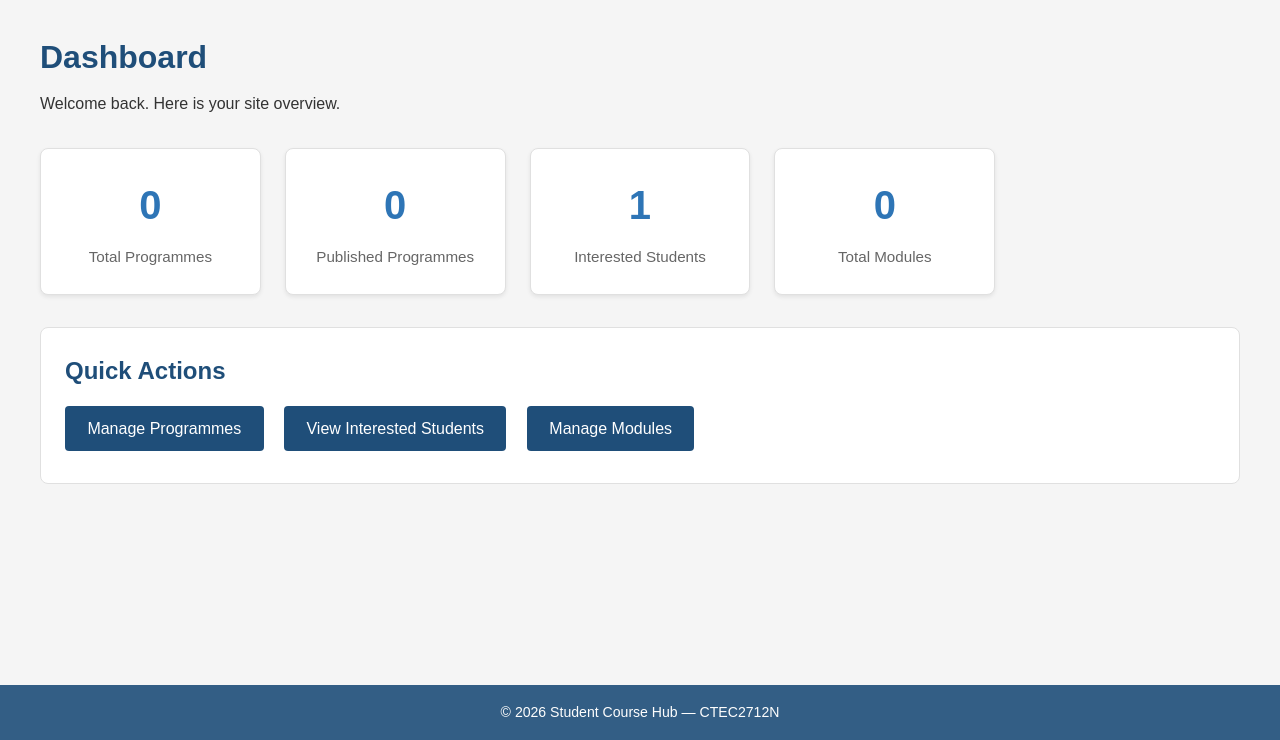
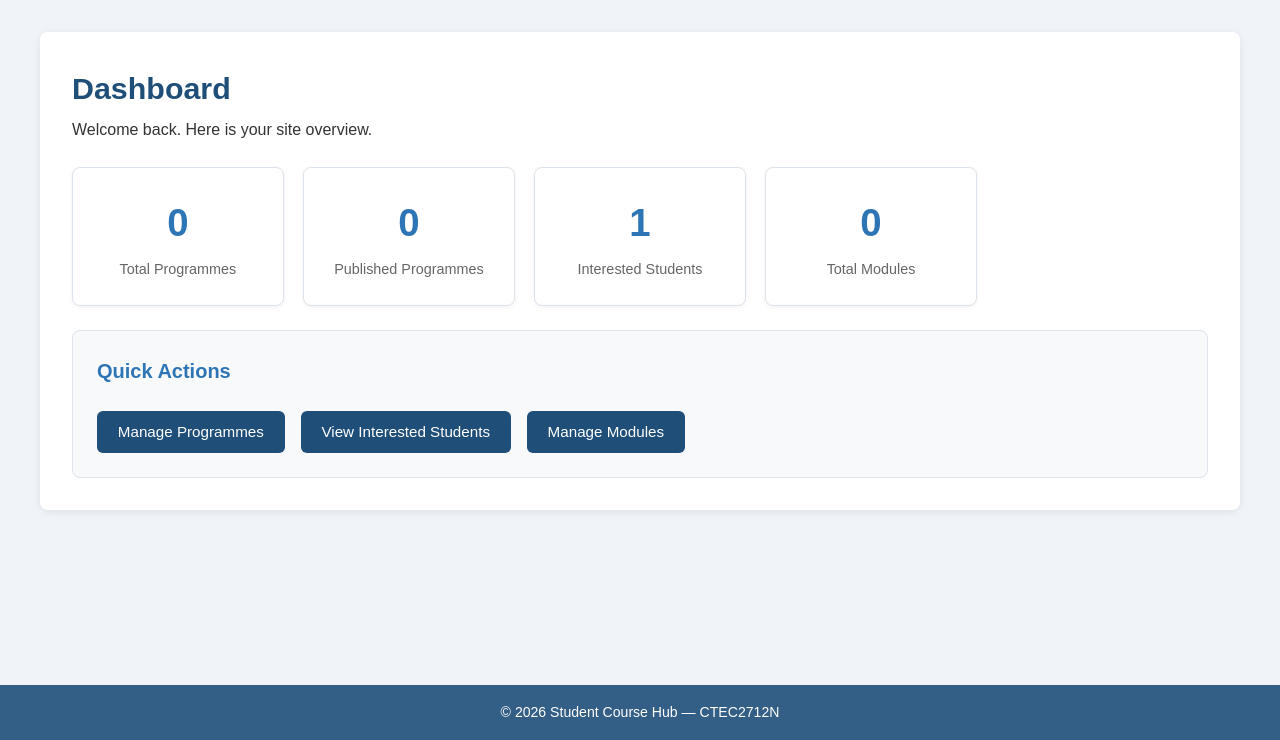
Before and after one commit to Khandakar-59038/WEBTECH-21, a PHP site: page /admin/index.php in a window 1280 px wide. Shown: the part 60-800 px from the top of the page. Run offline with PHP 8.4, Linux system fonts and the light colour scheme; the visitor is signed in with stand-in values (Sample User, id 1); data that the repository does not hold is empty; a stand-in replaces the project's code that opens the database connection; some libraries are stand-ins or nearby versions.

Commit message:
style: Add admin panel CSS

```diff
--- a/css/admin.css
+++ b/css/admin.css
@@ -1,219 +1,211 @@
 /* css/admin.css — Admin panel styles */
 /* CTEC2712N — Musanna Khandakar */
 
-/* ── Admin Layout ── */
+/* ── Admin main layout ── */
 .admin-main {
-    padding: 2rem;
-    min-height: calc(100vh - 140px);
+    background: #f0f4f8;
+    min-height: calc(100vh - 120px);
+    padding: 2rem 1.5rem;
 }
-
 .admin-container {
     max-width: 1200px;
     margin: 0 auto;
+    background: #ffffff;
+    border-radius: 8px;
+    padding: 2rem;
+    box-shadow: 0 2px 8px rgba(0,0,0,0.08);
+}
+.admin-container h1 {
+    color: #1F4E79;
+    margin-bottom: 0.3rem;
+    font-size: 1.9rem;
+}
+.admin-container h2 {
+    color: #2E75B6;
+    margin: 1.8rem 0 0.8rem;
+    font-size: 1.25rem;
+    padding-bottom: 0.3rem;
+    border-bottom: 2px solid #D6E4F0;
 }
 
-.admin-container h1 {
-    color: #1F4E79;
-    margin-bottom: 0.5rem;
-}
-
-/* ── Stats Grid ── */
+/* ── Stats grid on dashboard ── */
 .stats-grid {
     display: grid;
     grid-template-columns: repeat(auto-fill, minmax(200px, 1fr));
-    gap: 1.5rem;
-    margin: 2rem 0;
+    gap: 1.2rem;
+    margin: 1.5rem 0;
 }
-
 .stat-card {
     background: #ffffff;
-    border: 1px solid #e0e0e0;
+    border: 1px solid #dde3ea;
     border-radius: 8px;
     padding: 1.5rem;
     text-align: center;
-    box-shadow: 0 2px 4px rgba(0,0,0,0.08);
+    box-shadow: 0 1px 4px rgba(0,0,0,0.06);
+}
+.stat-card h2 {
+    font-size: 2.4rem;
+    color: #2E75B6;
+    border: none;
+    margin: 0 0 0.3rem;
+    padding: 0;
+}
+.stat-card p {
+    color: #666;
+    font-size: 0.9rem;
+    margin: 0;
 }
 
-.stat-card h2 {
-    font-size: 2.5rem;
-    color: #2E75B6;
-    margin-bottom: 0.5rem;
+/* ── Quick links section ── */
+.quick-links {
+    background: #f8f9fb;
+    border: 1px solid #dde3ea;
+    border-radius: 8px;
+    padding: 1.5rem;
+    margin-top: 1.5rem;
+    display: flex;
+    flex-wrap: wrap;
+    gap: 1rem;
+    align-items: center;
+}
+.quick-links h2 {
+    width: 100%;
+    margin: 0 0 0.5rem;
+    border: none;
+    padding: 0;
 }
 
-.stat-card p {
-    color: #666666;
-    font-size: 0.95rem;
-}
-
-/* ── Quick Links ── */
-.quick-links {
-    background: #ffffff;
-    border: 1px solid #e0e0e0;
-    border-radius: 8px;
-    padding: 1.5rem;
-    margin-top: 1rem;
-}
-
-.quick-links h2 {
-    color: #1F4E79;
-    margin-bottom: 1rem;
-}
-
-.quick-links .btn {
-    margin-right: 1rem;
-    margin-bottom: 0.5rem;
-}
-
-/* ── Login Page ── */
-.login-page {
-    display: flex;
-    justify-content: center;
-    align-items: center;
-    min-height: 100vh;
-    background: #f5f5f5;
-}
-
-.login-box {
-    background: #ffffff;
-    border: 1px solid #e0e0e0;
-    border-radius: 8px;
-    padding: 2.5rem;
-    width: 100%;
-    max-width: 420px;
-    box-shadow: 0 4px 12px rgba(0,0,0,0.1);
-}
-
-.login-box h1 {
-    color: #1F4E79;
-    margin-bottom: 0.3rem;
-}
-
-.login-box p {
-    color: #888888;
-    margin-bottom: 1.5rem;
-    font-size: 0.9rem;
-}
-
-/* ── Forms ── */
-.form-group {
-    margin-bottom: 1.2rem;
-}
-
-.form-group label {
-    display: block;
-    font-weight: bold;
-    margin-bottom: 0.4rem;
-    color: #333333;
-}
-
-.form-group input,
-.form-group select,
-.form-group textarea {
-    width: 100%;
-    padding: 0.6rem 0.8rem;
-    border: 1px solid #cccccc;
-    border-radius: 4px;
-    font-size: 1rem;
-    font-family: Arial, sans-serif;
-}
-
-.form-group input:focus,
-.form-group select:focus,
-.form-group textarea:focus {
-    border-color: #2E75B6;
-    outline: 3px solid #D6E4F0;
-}
-
-/* ── Buttons ── */
-.btn {
-    display: inline-block;
-    background: #1F4E79;
-    color: #ffffff;
-    padding: 0.6rem 1.4rem;
-    border: none;
-    border-radius: 4px;
-    font-size: 1rem;
-    cursor: pointer;
-    text-decoration: none;
-    font-family: Arial, sans-serif;
-}
-
-.btn:hover { background: #2E75B6; }
-
-.btn-danger {
-    background: #8B0000;
-}
-.btn-danger:hover { background: #cc0000; }
-
-/* ── Error and Success Messages ── */
-.error-message {
-    background: #FCE4E4;
-    border: 1px solid #8B0000;
-    color: #8B0000;
-    padding: 0.8rem 1rem;
-    border-radius: 4px;
-    margin-bottom: 1rem;
-}
-
-.success-message {
-    background: #D6F0DF;
-    border: 1px solid #1E6B3C;
-    color: #1E6B3C;
-    padding: 0.8rem 1rem;
-    border-radius: 4px;
-    margin-bottom: 1rem;
-}
-
-/* ── Admin Table ── */
+/* ── Admin table ── */
 .admin-table {
     width: 100%;
     border-collapse: collapse;
-    background: #ffffff;
-    border-radius: 8px;
-    overflow: hidden;
-    box-shadow: 0 2px 4px rgba(0,0,0,0.08);
-    margin-top: 1.5rem;
+    margin-top: 0.8rem;
+    font-size: 0.93rem;
 }
-
 .admin-table th {
     background: #1F4E79;
     color: #ffffff;
-    padding: 0.8rem 1rem;
+    padding: 0.7rem 0.9rem;
     text-align: left;
-    font-size: 0.95rem;
+    font-weight: bold;
+}
+.admin-table td {
+    padding: 0.65rem 0.9rem;
+    border-bottom: 1px solid #e8ecf0;
+    vertical-align: top;
+}
+.admin-table tr:nth-child(even) td {
+    background: #f5f8fc;
+}
+.admin-table tr:hover td {
+    background: #eef4fb;
 }
 
-.admin-table td {
-    padding: 0.8rem 1rem;
-    border-bottom: 1px solid #eeeeee;
-    font-size: 0.95rem;
+/* ── Published / Draft badges ── */
+.badge-published {
+    background: #1E6B3C;
+    color: #ffffff;
+    padding: 3px 10px;
+    border-radius: 12px;
+    font-size: 0.8rem;
+    font-weight: bold;
 }
-
-.admin-table tr:last-child td { border-bottom: none; }
-.admin-table tr:hover td { background: #f0f7ff; }
-
-/* ── Badges ── */
-.badge-published {
-    background: #D6F0DF;
-    color: #1E6B3C;
+.badge-draft {
+    background: #7B3F00;
+    color: #ffffff;
     padding: 3px 10px;
     border-radius: 12px;
     font-size: 0.8rem;
     font-weight: bold;
 }
 
-.badge-draft {
-    background: #FFF3CD;
-    color: #7B3F00;
-    padding: 3px 10px;
-    border-radius: 12px;
-    font-size: 0.8rem;
+/* ── Admin form styles ── */
+.form-group {
+    margin-bottom: 1.2rem;
+}
+.form-group label {
+    display: block;
+    font-weight: bold;
+    margin-bottom: 0.35rem;
+    color: #333;
+    font-size: 0.95rem;
+}
+.form-group input,
+.form-group select,
+.form-group textarea {
+    width: 100%;
+    padding: 0.6rem 0.8rem;
+    border: 2px solid #cccccc;
+    border-radius: 5px;
+    font-size: 1rem;
+    font-family: Arial, sans-serif;
+    background: #fff;
+    transition: border-color 0.2s;
+}
+.form-group input:focus,
+.form-group select:focus,
+.form-group textarea:focus {
+    border-color: #2E75B6;
+    outline: 3px solid #D6E4F0;
+    outline-offset: 1px;
+}
+
+/* ── Success and error messages ── */
+.success-message {
+    background: #d4edda;
+    border: 1px solid #28a745;
+    border-left: 5px solid #28a745;
+    padding: 0.8rem 1rem;
+    border-radius: 5px;
+    margin-bottom: 1.2rem;
+    color: #155724;
+    font-weight: bold;
+}
+.error-message {
+    background: #f8d7da;
+    border: 1px solid #dc3545;
+    border-left: 5px solid #dc3545;
+    padding: 0.8rem 1rem;
+    border-radius: 5px;
+    margin-bottom: 1.2rem;
+    color: #721c24;
     font-weight: bold;
 }
 
-/* ── Responsive ── */
+/* ── Login page ── */
+.login-page {
+    display: flex;
+    justify-content: center;
+    align-items: center;
+    min-height: 80vh;
+    padding: 2rem;
+}
+.login-box {
+    background: #ffffff;
+    border-radius: 10px;
+    padding: 2.5rem;
+    width: 100%;
+    max-width: 420px;
+    box-shadow: 0 4px 20px rgba(0,0,0,0.12);
+}
+.login-box h1 {
+    color: #1F4E79;
+    margin-bottom: 0.3rem;
+    font-size: 1.7rem;
+}
+.login-box p {
+    color: #666;
+    margin-bottom: 1.5rem;
+    font-size: 0.9rem;
+}
+
+/* ── Mobile ── */
 @media (max-width: 768px) {
+    .admin-container { padding: 1rem; }
     .stats-grid { grid-template-columns: 1fr 1fr; }
-    .admin-table { font-size: 0.85rem; }
-    .admin-table th, .admin-table td { padding: 0.5rem; }
+    .admin-table { font-size: 0.82rem; }
+    .quick-links { flex-direction: column; }
 }
+@media (max-width: 480px) {
+    .stats-grid { grid-template-columns: 1fr; }
+}
```
